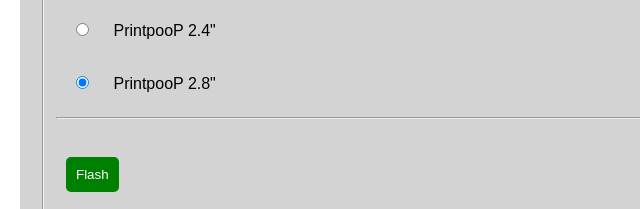
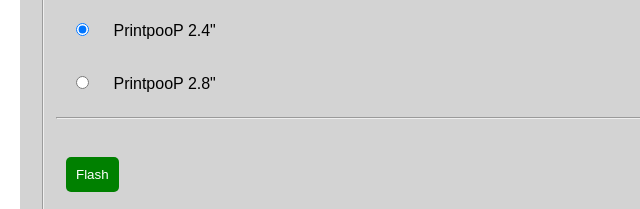
Before and after one commit to VaAndCob/webpage, a plain HTML site: page src/pages/printpoop.html in a window 1280 px wide. Shown: the part 187-396 px from the top of the page, 0-640 px from the left. Drawn offline with Linux system fonts and the light colour scheme.

Commit message:
Update printpoop.html
Signed-off-by: Va&Cob <ratthaninw@gmail.com>

```diff
--- a/src/pages/printpoop.html
+++ b/src/pages/printpoop.html
@@ -26,7 +26,7 @@
             <form id="select-firmware">
                 <input type="radio" id="device1" name="device" value="printpoop24" style="margin: 20px" onclick="setManifest('printpoop24')" checked />
                 <label for="device1">PrintpooP 2.4"</label><br>
-                <input type="radio" id="device1" name="device" value="printpoop28" style="margin: 20px" onclick="setManifest('printpoop28')" checked />
+                <input type="radio" id="device1" name="device" value="printpoop28" style="margin: 20px" onclick="setManifest('printpoop28')"/>
                 <label for="device1">PrintpooP 2.8"</label><br>
             </form>
             <hr>
```
